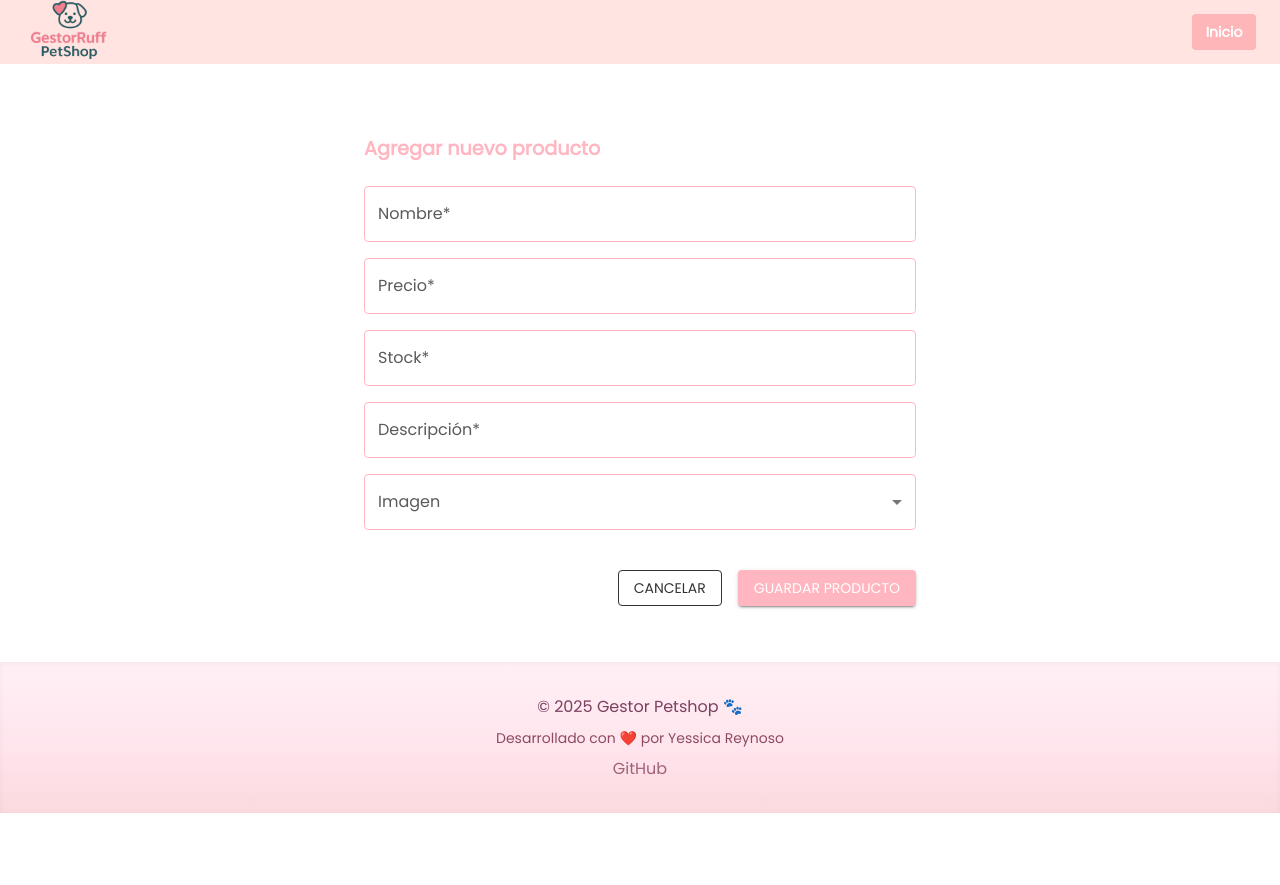
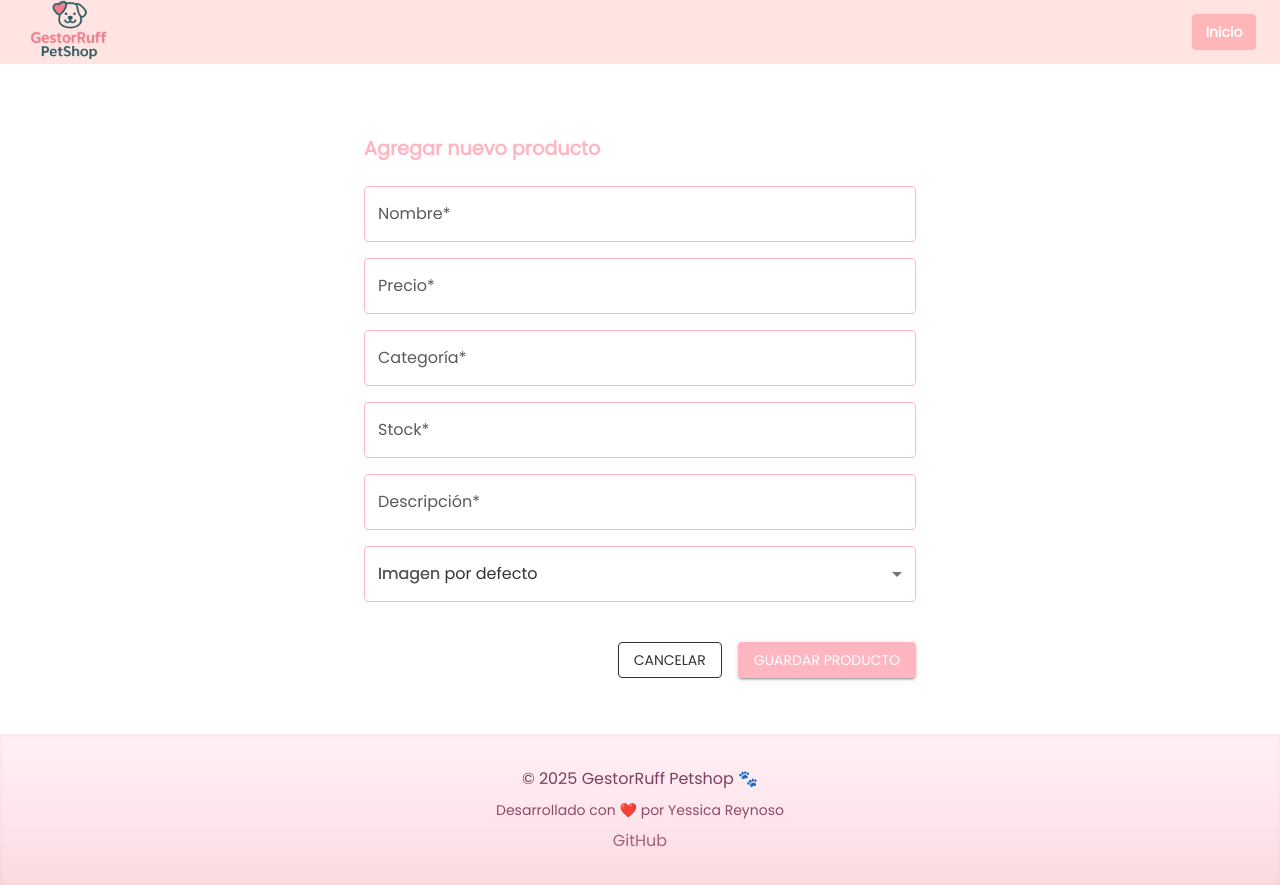
Before and after one commit to YESS-BAIT-LEJEM/front-akademi-YessicaReynoso, a React (Vite) app: page /add-product in a window 1280 px wide. Before the commit the page ends 813 px from the top, so only its background shows below. Built offline with nearby package versions, Linux system fonts and the light colour scheme.

Commit message:
Se refactoriza pages Add y Edit para integrarlo con redux

```diff
--- a/db.json
+++ b/db.json
@@ -5,7 +5,7 @@
       "name": "Collar Rosa Pastel",
       "category": "accesorio",
       "price": 1580,
-      "stock": 100,
+      "stock": "80",
       "description": "Collar para mascotas pequeñas.",
       "image": "pet-images/collar-rosa.png"
     },
@@ -107,6 +107,33 @@
       "stock": 15,
       "description": "Bolso reforzado para transportar mascotas pequeñas.",
       "image": "pet-images/bolsa-transportadora-mascota.png"
+    },
+    {
+      "id": "d0bf",
+      "name": "Pelota para Mascota",
+      "price": 1200,
+      "category": "accesorio",
+      "stock": 12,
+      "description": "Pelota para tu mascota de color roja",
+      "image": "pet-images/default.png"
+    },
+    {
+      "id": "a472",
+      "name": "Ropa para Gatito Corazones",
+      "price": 6000,
+      "category": "accesorio",
+      "stock": 23,
+      "description": "Ropara para tu gatito de corazones",
+      "image": "pet-images/default.png"
+    },
+    {
+      "id": "1617",
+      "name": "Cortador de  Uñas ",
+      "price": 7000,
+      "category": "accesorio",
+      "stock": 3,
+      "description": "Cortador de uñar para tu mascota",
+      "image": "pet-images/default.png"
     }
   ]
 }
--- a/index.html
+++ b/index.html
@@ -2,7 +2,7 @@
 <html lang="en">
   <head>
     <meta charset="UTF-8" />
-    <link rel="icon" type="image/svg+xml" href="/vite.svg" />
+    <link rel="icon" type="image/svg+xml" href="/logo.svg" />
     <meta name="viewport" content="width=device-width, initial-scale=1.0" />
     <title>Ruff PetShop</title>
   </head>
--- a/src/components/Footer.jsx
+++ b/src/components/Footer.jsx
@@ -15,7 +15,7 @@ const Footer = () => {
   }}
 >
   <Typography variant="body1" sx={{ fontWeight: 500, color: '#7B3F61' }}>
-    © {new Date().getFullYear()} Gestor Petshop 🐾
+    © {new Date().getFullYear()} GestorRuff Petshop 🐾
   </Typography>
   <Typography variant="body2" sx={{ mt: 1, color: '#8E4A65' }}>
     Desarrollado con ❤️ por Yessica Reynoso
--- a/src/pages/AddProduct.jsx
+++ b/src/pages/AddProduct.jsx
@@ -1,43 +1,30 @@
 import React, { useState } from 'react';
 import {
-  Container,
-  TextField,
-  Button,
-  Typography,
-  Box,
-  MenuItem,
-  Select,
-  InputLabel,
-  FormControl
+  Container, TextField, Button, Typography, Box,
+  MenuItem, Select, InputLabel, FormControl
 } from '@mui/material';
 import { useNavigate } from 'react-router-dom';
 import ConfirmDialog from '../components/ConfirmDialog';
 import Message from '../components/Message';
+import axios from 'axios';
+import { useDispatch } from 'react-redux';
+import { addProduct } from '../redux/actions/productActions';
 
 const imageOptions = [
-  'collar-rosa.png',
-  'tazon-doble.png',
-  'shampoo-mascota.png',
-  'collar-rosa-monio.png',
-  'cepillo-mascota.png',
-  'piedras-sanitarias.png',
-  'pipeta-gato.png',
-  'pipeta-perro.png',
-  'raton-peluche.png',
-  'ropa-perrito.png',
-  'soga-juguete.png',
-  'bolsa-transportadora-mascota.png'
+  'collar-rosa.png', 'tazon-doble.png', 'shampoo-mascota.png',
+  'collar-rosa-monio.png', 'cepillo-mascota.png', 'piedras-sanitarias.png',
+  'pipeta-gato.png', 'pipeta-perro.png', 'raton-peluche.png',
+  'ropa-perrito.png', 'soga-juguete.png', 'bolsa-transportadora-mascota.png'
 ];
+
+const DEFAULT_IMAGE = 'pet-images/default.png';
 
 const AddProduct = () => {
   const navigate = useNavigate();
+  const dispatch = useDispatch();
 
   const [formData, setFormData] = useState({
-    name: '',
-    price: '',
-    stock: '',
-    description: '',
-    image: ''
+    name: '', price: '', category: '', stock: '', description: '', image: ''
   });
 
   const [confirmOpen, setConfirmOpen] = useState(false);
@@ -48,27 +35,25 @@ const AddProduct = () => {
 
   const handleChange = (e) => {
     const { name, value } = e.target;
-
-    if (name === 'stock') {
-      const stockValue = parseInt(value, 10);
-      if (stockValue < 0) {
+    if (name === 'stock' && parseInt(value, 10) < 0) {
       setErrors(prev => ({ ...prev, stock: 'No puede ser negativo' }));
     } else {
       setErrors(prev => ({ ...prev, stock: '' }));
     }
-    }
-
     setFormData({ ...formData, [name]: value });
   };
 
   const handleSave = async () => {
     try {
-    await axios.post('http://localhost:3001/products', {
+      const response = await axios.post('http://localhost:3001/products', {
         ...formData,
         price: parseFloat(formData.price),
         stock: parseInt(formData.stock),
-      image: formData.image || 'pet-images/default.png' // 👈 acá asignamos imagen por defecto
+        image: formData.image || DEFAULT_IMAGE
       });
+
+      dispatch(addProduct(response.data)); // 🔥 ACTUALIZA REDUX
+
       setMessageText('Producto agregado exitosamente');
       setMessageSeverity('success');
       setMessageOpen(true);
@@ -83,16 +68,9 @@ const AddProduct = () => {
     }
   };
 
-
   const handleSubmit = (e) => {
     e.preventDefault();
-
-    if (
-      !formData.name ||
-      !formData.price ||
-      !formData.stock ||
-      !formData.description
-    ) {
+    if (!formData.name || !formData.price || !formData.stock || !formData.description) {
       setMessageText('Todos los campos son obligatorios');
       setMessageSeverity('warning');
       setMessageOpen(true);
@@ -116,6 +94,7 @@ const AddProduct = () => {
       <Box component="form" onSubmit={handleSubmit}>
         <TextField fullWidth name="name" label="Nombre*" value={formData.name} onChange={handleChange} sx={{ mb: 2 }} />
         <TextField fullWidth name="price" label="Precio*" type="number" value={formData.price} onChange={handleChange} sx={{ mb: 2 }} />
+        <TextField fullWidth name="category" label="Categoría*" value={formData.category} onChange={handleChange} sx={{ mb: 2 }} />
         <TextField fullWidth name="stock" label="Stock*" type="number" value={formData.stock} onChange={handleChange} error={!!errors.stock} helperText={errors.stock} sx={{ mb: 2 }} />
         <TextField fullWidth name="description" label="Descripción*" value={formData.description} onChange={handleChange} sx={{ mb: 2 }} />
 
@@ -126,20 +105,23 @@ const AddProduct = () => {
             name="image"
             value={formData.image}
             onChange={handleChange}
-            renderValue={(selected) => (
+            displayEmpty
+            renderValue={(selected) =>
+              selected ? (
                 <Box display="flex" alignItems="center" gap={1}>
-                <img src={`/pet-images/${selected}`} alt="preview" width={40} />
-                {selected}
+                  <img src={`/${selected}`} alt="preview" width={40} />
+                  {selected.replace('pet-images/', '')}
                 </Box>
-            )}
-            MenuProps={{
-              PaperProps: {
-                style: {
-                  maxHeight: 300
+              ) : 'Imagen por defecto'
             }
-              }
-            }}
+            MenuProps={{ PaperProps: { style: { maxHeight: 300 } } }}
           >
+            <MenuItem value="">
+              <Box display="flex" alignItems="center" gap={1}>
+                <img src={`/${DEFAULT_IMAGE}`} alt="default" width={40} />
+                Imagen por defecto
+              </Box>
+            </MenuItem>
             {imageOptions.map((img, i) => (
               <MenuItem key={i} value={`pet-images/${img}`}>
                 <Box display="flex" alignItems="center" gap={1}>
@@ -152,12 +134,8 @@ const AddProduct = () => {
         </FormControl>
 
         <Box sx={{ display: 'flex', justifyContent: 'flex-end', gap: 2, mt: 3 }}>
-          <Button variant="outlined" color="inherit" onClick={() => navigate('/')}>
-            Cancelar
-          </Button>
-          <Button variant="contained" type="submit">
-            Guardar producto
-          </Button>
+          <Button variant="outlined" color="inherit" onClick={() => navigate('/')}>Cancelar</Button>
+          <Button variant="contained" type="submit">Guardar producto</Button>
         </Box>
       </Box>
 
--- a/src/pages/EditProduct.jsx
+++ b/src/pages/EditProduct.jsx
@@ -1,17 +1,12 @@
 import React, { useState, useEffect } from 'react';
 import {
-  Container,
-  Typography,
-  TextField,
-  Button,
-  Box,
-  Select,
-  MenuItem,
-  InputLabel,
-  FormControl
+  Container, Typography, TextField, Button, Box,
+  Select, MenuItem, InputLabel, FormControl
 } from '@mui/material';
 import { useParams, useNavigate } from 'react-router-dom';
 import axios from 'axios';
+import { useDispatch } from 'react-redux';
+import { updateProduct } from '../redux/actions/productActions';
 import ConfirmDialog from '../components/ConfirmDialog';
 import Message from '../components/Message';
 
@@ -33,13 +28,10 @@ const imageOptions = [
 const EditProduct = () => {
   const { id } = useParams();
   const navigate = useNavigate();
+  const dispatch = useDispatch();
+
   const [product, setProduct] = useState({
-    name: '',
-    price: '',
-    category: '',
-    stock: '',
-    description: '',
-    image: ''
+    name: '', price: '', category: '', stock: '', description: '', image: ''
   });
 
   const [confirmOpen, setConfirmOpen] = useState(false);
@@ -54,7 +46,7 @@ const EditProduct = () => {
         const data = res.data;
         setProduct({
           ...data,
-          image: data.image || 'pet-images/default.png' // imagen por defecto
+          image: data.image || 'pet-images/default.png'
         });
       })
       .catch(err => console.log(err));
@@ -81,9 +73,10 @@ const EditProduct = () => {
   const handleSave = () => {
     axios.put(`http://localhost:3001/products/${id}`, {
       ...product,
-      image: product.image || 'pet-images/default.png' // guardar imagen por defecto si falta
+      image: product.image || 'pet-images/default.png'
     })
-      .then(() => {
+      .then((res) => {
+        dispatch(updateProduct(res.data));
         setMessageText('Producto editado exitosamente');
         setMessageSeverity('success');
         setMessageOpen(true);
--- a/src/redux/actions/productActions.js
+++ b/src/redux/actions/productActions.js
@@ -2,8 +2,15 @@ export const setProducts = (products) => ({
     type: 'SET_PRODUCTS',
     payload: products
   });
-
+  export const addProduct = (product) => ({
+    type: 'ADD_PRODUCT',
+    payload: product
+  });
   export const deleteProduct = (id) => ({
     type: 'DELETE_PRODUCT',
     payload: id
   });
+  export const updateProduct = (product) => ({
+    type: 'UPDATE_PRODUCT',
+    payload: product
+  });
```
Also changed, not shown: src/pages/Home.jsx (+8 -12 lines), public/logo.svg (added). Lines whose indentation alone changed are shown as unchanged.
